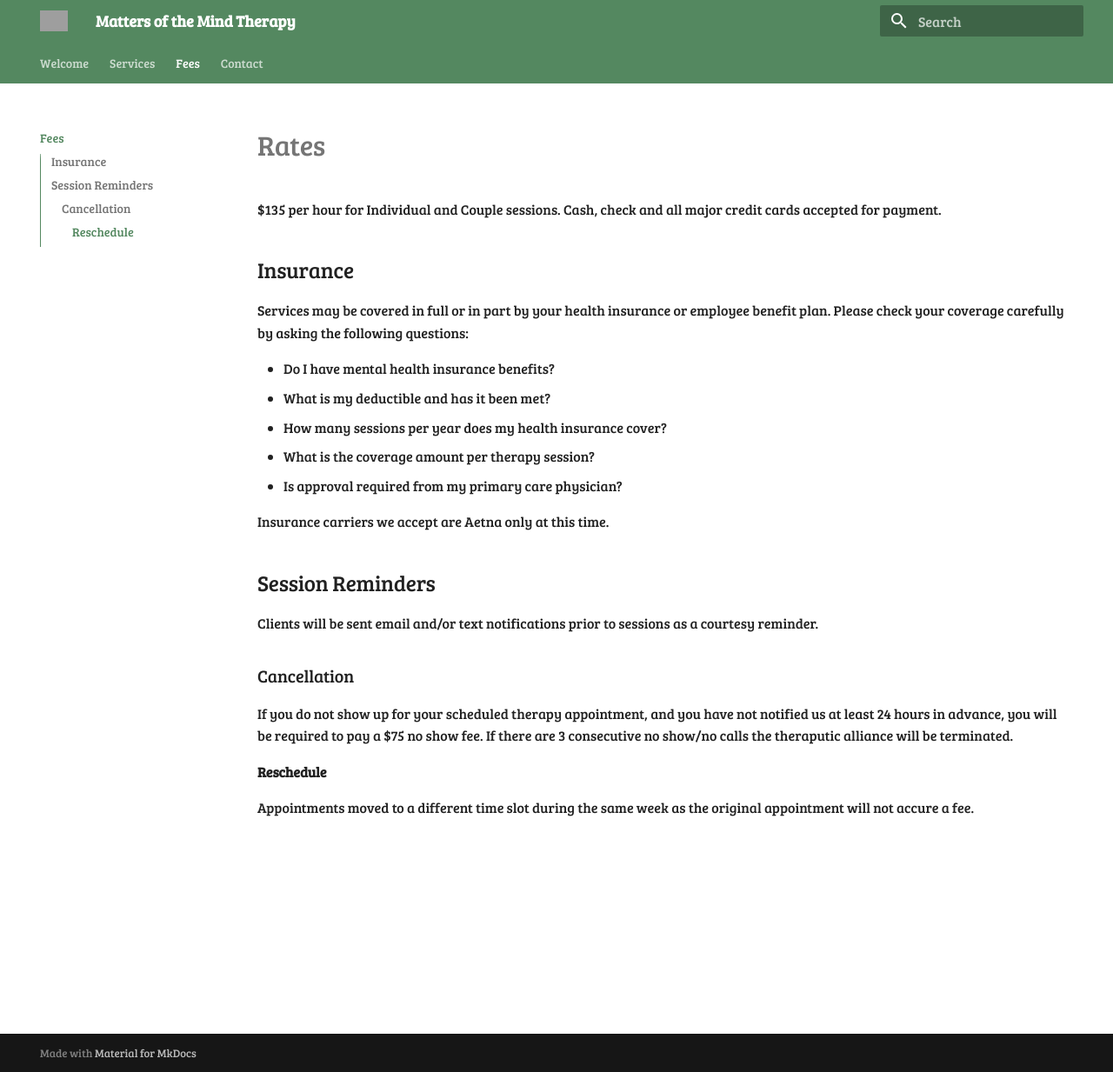
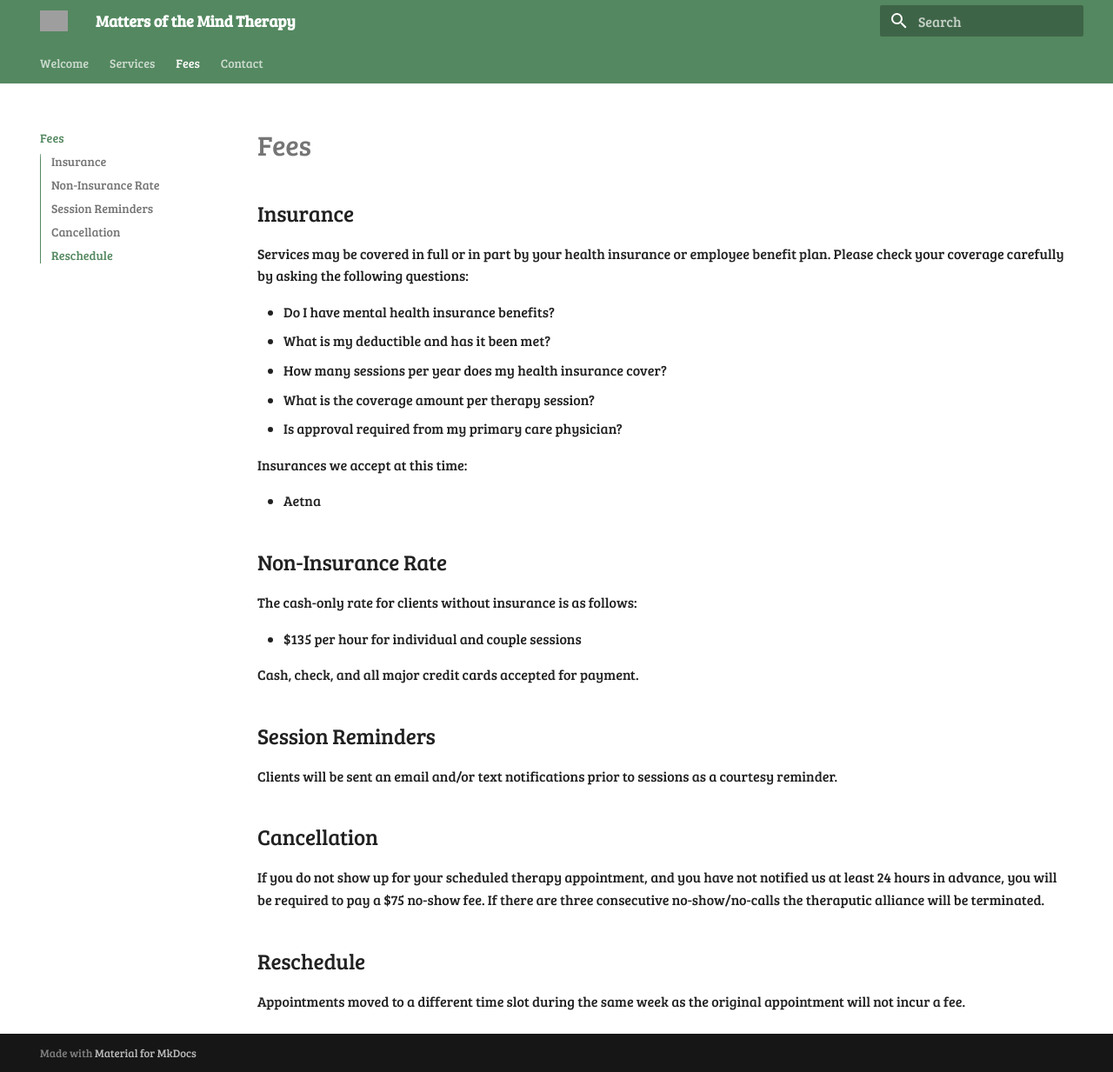
Before and after one commit to motm-therapy/website, an MkDocs documentation site: the page built from docs/fees.md, in a window 1280 px wide and 1233 px high. Shown: the whole window at 87% size. Built offline with MkDocs 1.6.1 and Material for MkDocs 9.7.7, drawn with Linux system fonts in a browser that asks for light colours; grey boxes are pictures that could not be loaded.

Commit message:
Update fees.md

```diff
--- a/docs/fees.md
+++ b/docs/fees.md
@@ -1,10 +1,7 @@
-# Rates
-
-$135 per hour for Individual and Couple sessions. Cash, check and all major credit cards accepted for payment.
-
 ## Insurance
 
-Services may be covered in full or in part by your health insurance or employee benefit plan. Please check your coverage carefully by asking the following questions:
+Services may be covered in full or in part by your health insurance or employee benefit plan.
+Please check your coverage carefully by asking the following questions:
 
 - Do I have mental health insurance benefits?
 - What is my deductible and has it been met?
@@ -12,19 +9,26 @@ Services may be covered in full or in part by your health insurance or employee
 - What is the coverage amount per therapy session?
 - Is approval required from my primary care physician?
 
-Insurance carriers we accept are Aetna only at this time.
+Insurances we accept at this time:
 
+- Aetna
+
+## Non-Insurance Rate
+
+The cash-only rate for clients without insurance is as follows:
+
+- $135 per hour for individual and couple sessions
+
+Cash, check, and all major credit cards accepted for payment.
 
 ## Session Reminders
 
-Clients will be sent email and/or text notifications prior to sessions as a courtesy reminder.
+Clients will be sent an email and/or text notifications prior to sessions as a courtesy reminder.
 
+## Cancellation
 
+If you do not show up for your scheduled therapy appointment, and you have not notified us at least 24 hours in advance, you will be required to pay a $75 no-show fee.  If there are three consecutive no-show/no-calls the theraputic alliance will be terminated.
 
-### Cancellation
+## Reschedule
 
-If you do not show up for your scheduled therapy appointment, and you have not notified us at least 24 hours in advance, you will be required to pay a $75 no show fee.  If there are 3 consecutive no show/no calls the theraputic alliance will be terminated.
-
-#### Reschedule
-
-Appointments moved to a different time slot during the same week as the original appointment will not accure a fee.
+Appointments moved to a different time slot during the same week as the original appointment will not incur a fee.
```
